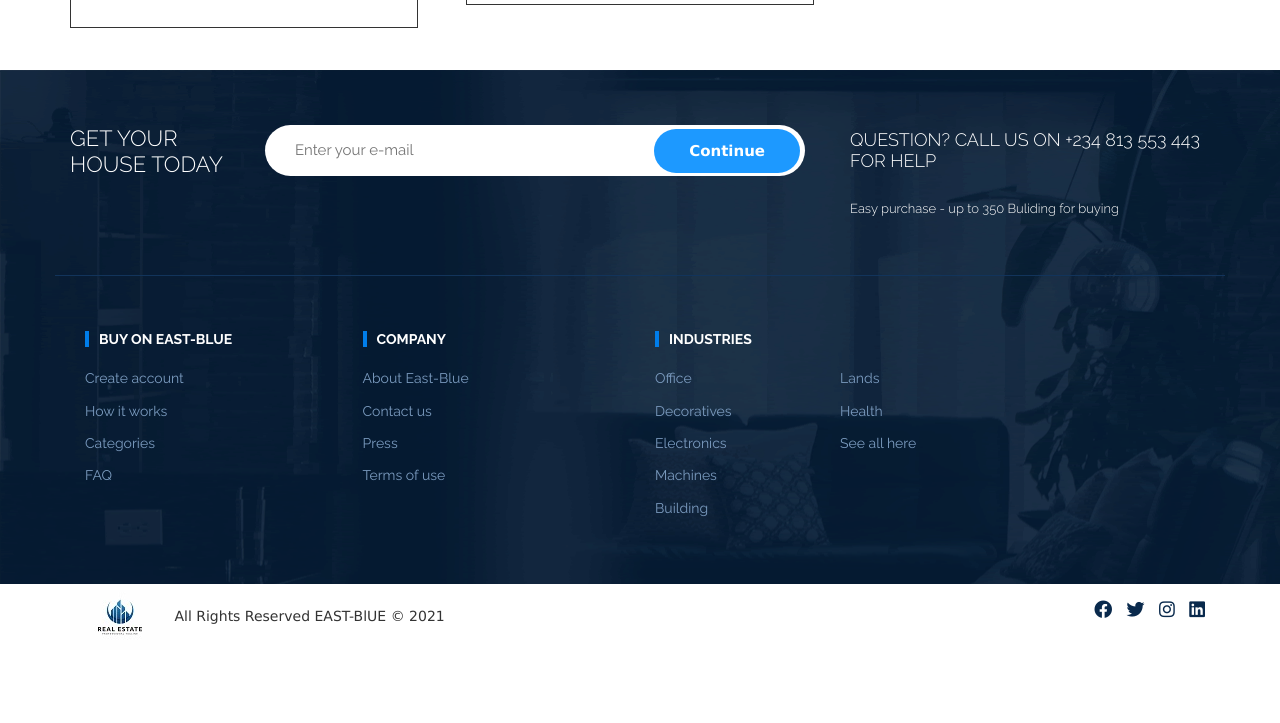
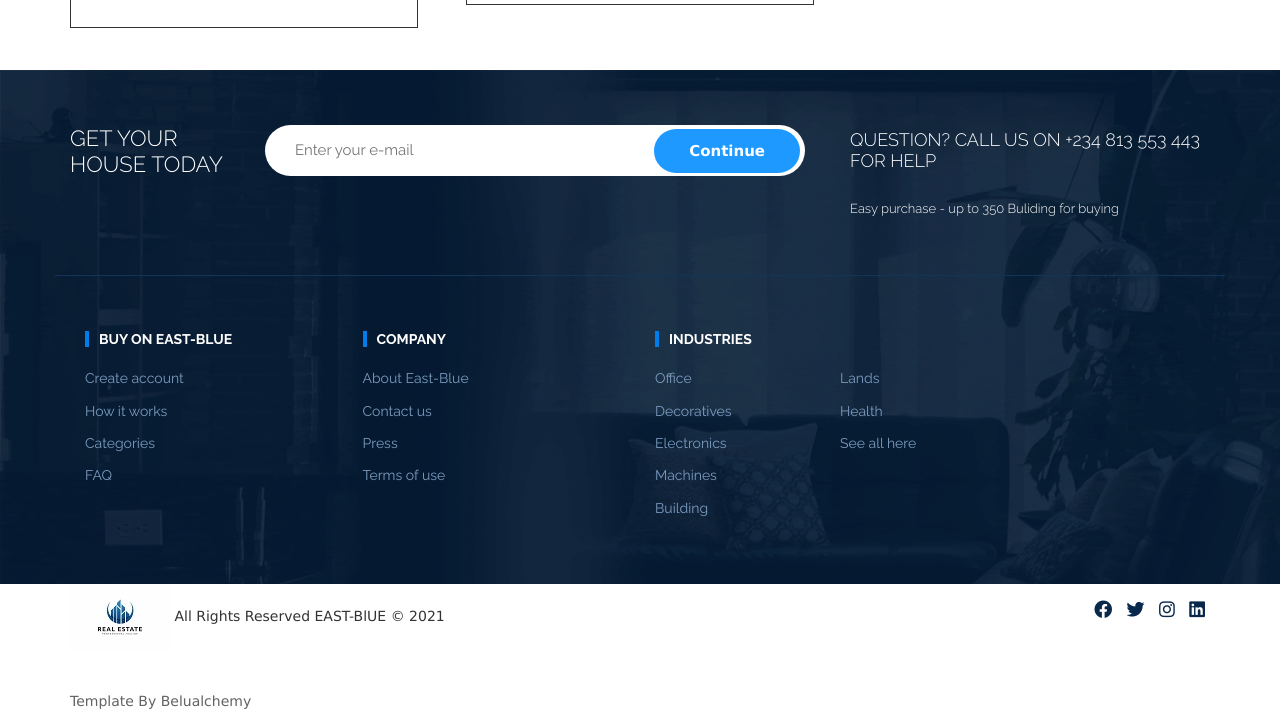
Before and after one commit to Aniemenab/eastblue, a plain HTML site: page index.html in a window 1280 px wide. Shown: the part 4146-4869 px from the top of the page. Before the commit the page ends 4816 px from the top, so only its background shows below. Drawn offline with nearby package versions, Linux system fonts and the light colour scheme.

Commit message:
Update index.html

```diff
--- a/index.html
+++ b/index.html
@@ -567,6 +567,10 @@
 
                     </div>
                 </div>
+             <div class="designer">
+                    <p>Template By <a href="https://belualchemy.netlify.app">Belualchemy</a></p>
+
+                </div>
             </div>
         </div>
     </footer>
```
